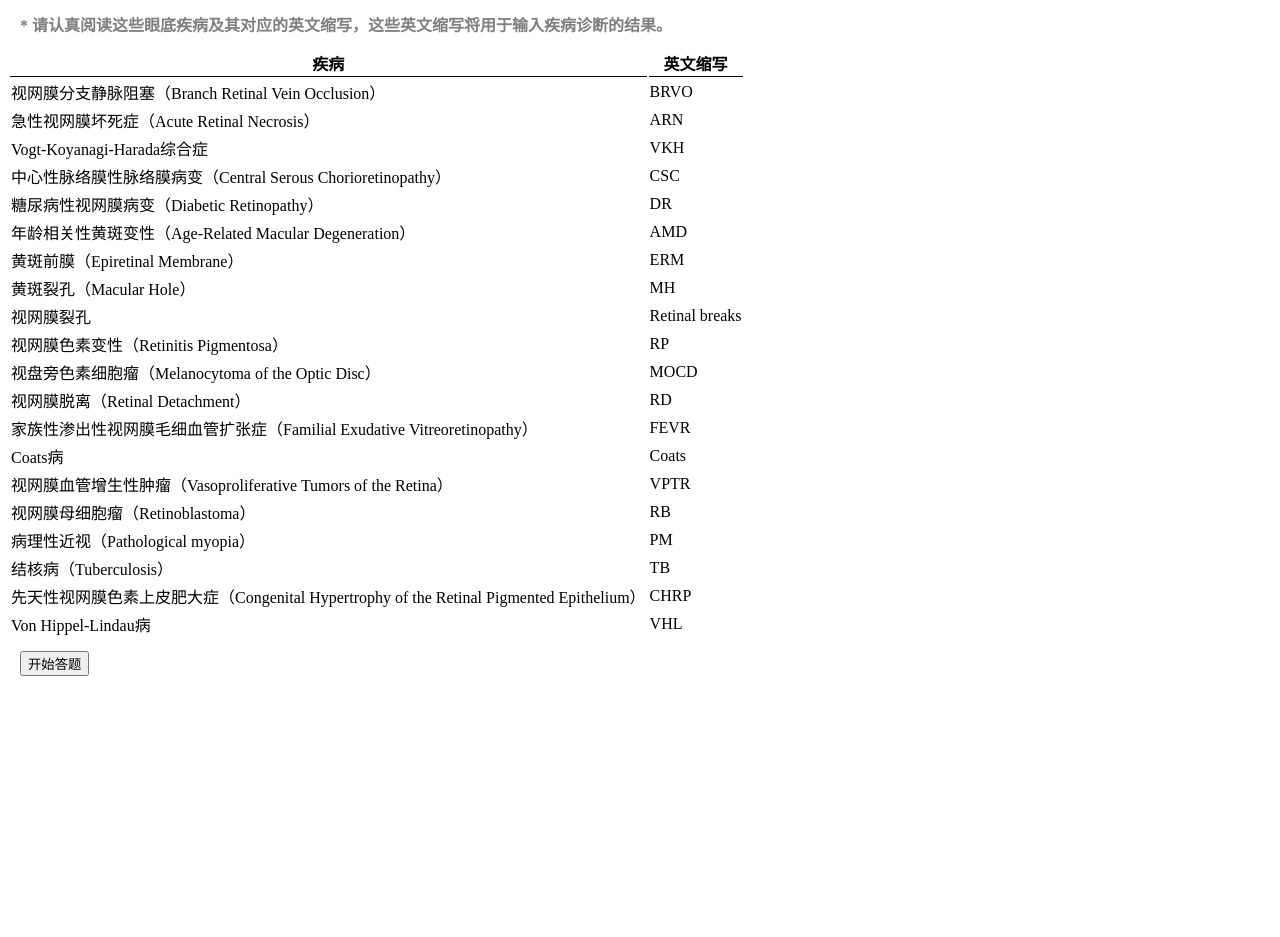
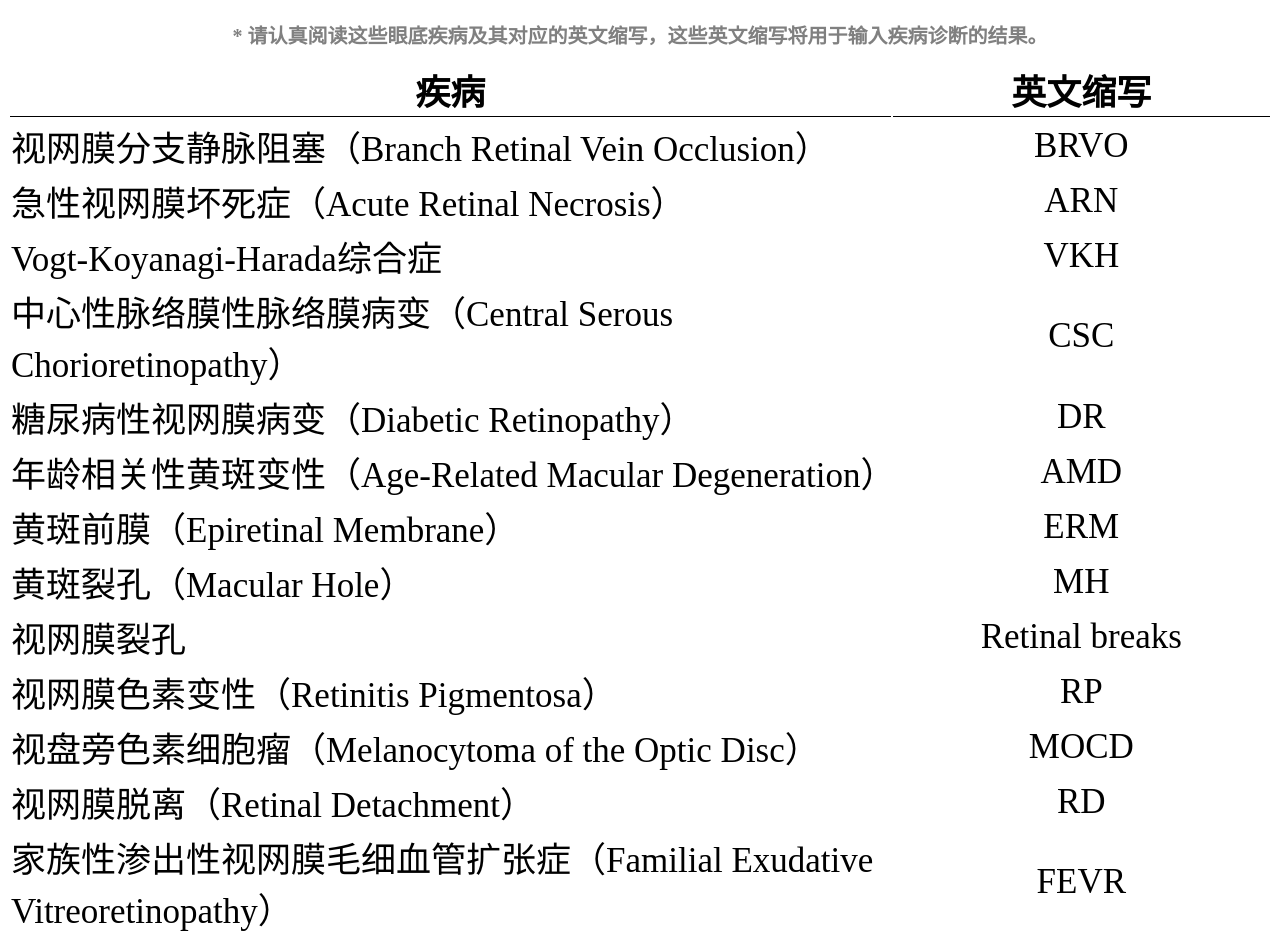
Before and after one commit to shadow2469/doctor_jelper, a plain HTML site: page index.html in a window 1280 px wide. Shown: the top 937 px of the page. Before the commit the page ends 800 px from the top, so only its background shows below. Drawn offline with Linux system fonts and the light colour scheme.

Commit message:
Add files via upload

```diff
--- a/index.html
+++ b/index.html
@@ -7,12 +7,21 @@
         <link rel="stylesheet" href="index.css" />
     </head>
     <body>
-        <div style="color: gray; font-weight: 600; margin: 12px">
-            *
-            请认真阅读这些眼底疾病及其对应的英文缩写，这些英文缩写将用于输入疾病诊断的结果。
+        <div style="display: flex; flex-direction: column; align-items: center">
+            <div
+                style="
+                    color: gray;
+                    font-weight: 600;
+                    margin: 12px;
+                    font-size: 20px;
+                "
+            >
+                *
+                请认真阅读这些眼底疾病及其对应的英文缩写，这些英文缩写将用于输入疾病诊断的结果。
+            </div>
+            <div id="root"></div>
+            <button style="margin: 12px" onclick="nextPage()">开始答题</button>
         </div>
-        <div id="root"></div>
-        <button style="margin: 12px" onclick="nextPage()">开始答题</button>
         <script src="index.js"></script>
         <script>
             function nextPage() {
--- a/index.js
+++ b/index.js
@@ -23,9 +23,29 @@ const diseaseInfo = {
     VHL: "Von Hippel-Lindau病",
 };
 
-let tableContent = "<table><tr><th>疾病</th><th>英文缩写</th></tr>";
+const table = document.createElement("table");
+table.style.fontSize = "35px";
+table.style.tableLayout = "fixed";
+const tr = document.createElement("tr");
+const th1 = document.createElement("th");
+th1.style.width = "70%";
+const th2 = document.createElement("th");
+th2.style.width = "30%";
+th1.innerHTML = "疾病";
+th2.innerHTML = "英文缩写";
+tr.appendChild(th1);
+tr.appendChild(th2);
+table.appendChild(tr);
 for (const key in diseaseInfo) {
-    tableContent += `<tr><td>${diseaseInfo[key]}</td><td>${key}</td></tr>`;
+    const tr = document.createElement("tr");
+    const td1 = document.createElement("td");
+    const td2 = document.createElement("td");
+    td2.style.textAlign = "center";
+    td2.style.verticalAlign = "middle";
+    td1.innerHTML = diseaseInfo[key];
+    td2.innerHTML = key;
+    tr.appendChild(td1);
+    tr.appendChild(td2);
+    table.appendChild(tr);
 }
-tableContent += "</table>";
-root.innerHTML = tableContent;
+root.appendChild(table);
```
Also changed, not shown: diagnosis.html (+15 -8 lines), diagnosis.js (+6 -1 lines).
